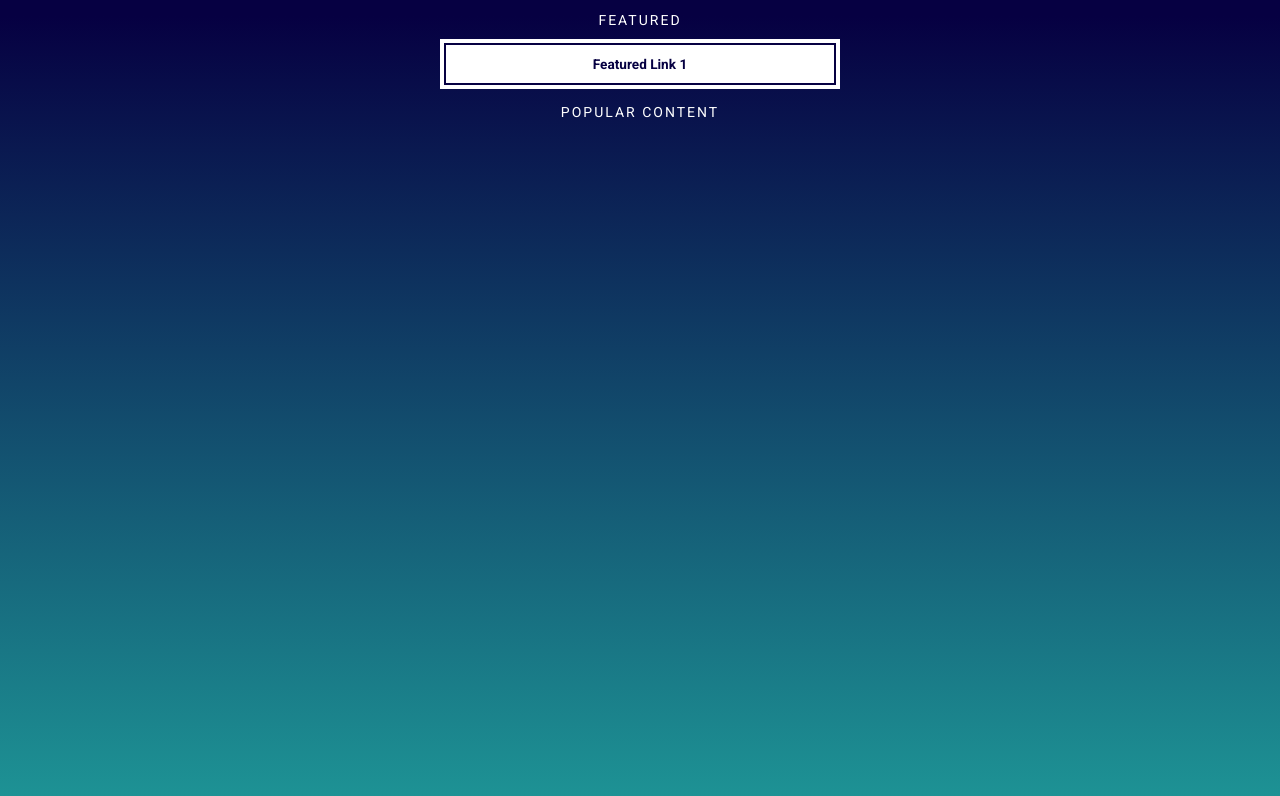
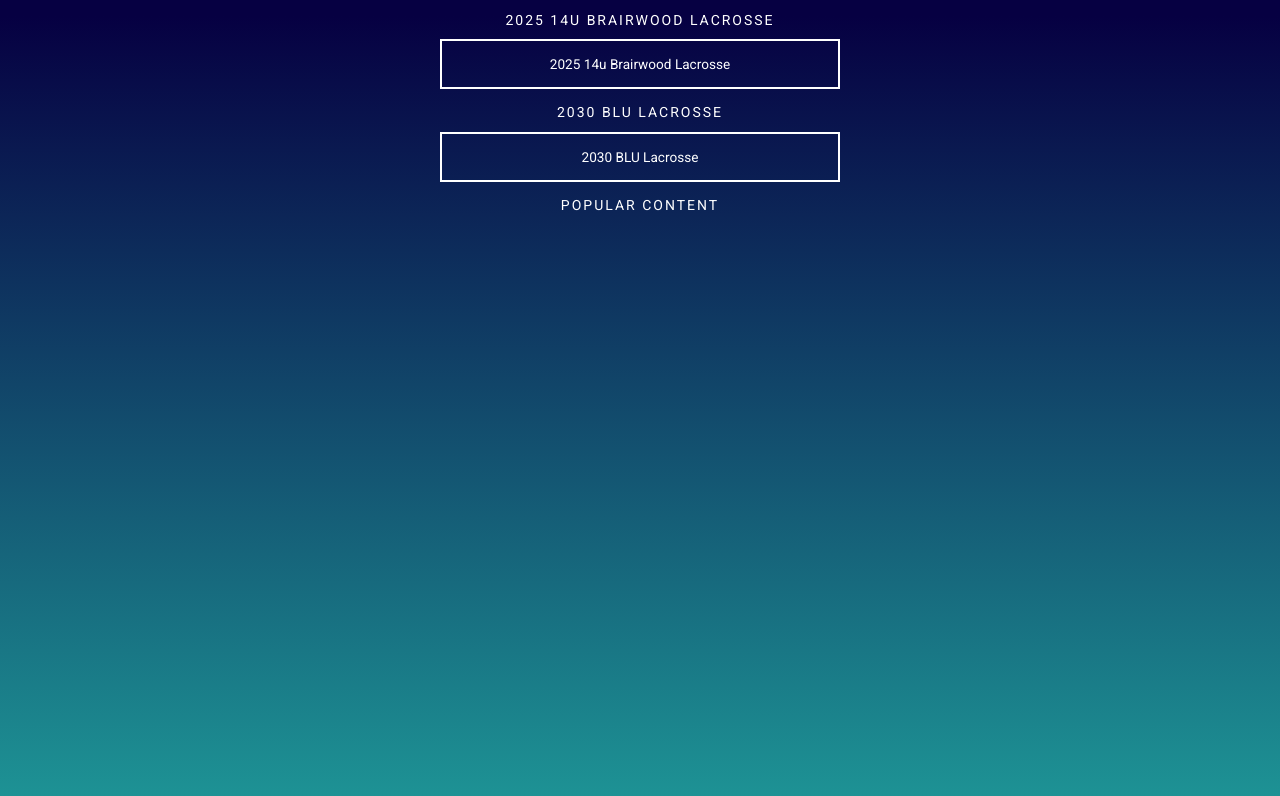
Before and after one commit to cakebuildcom/cakebuildcom.github.io, a website: page links/index.html in a window 1280 px wide. Drawn offline with Linux system fonts and the light colour scheme.

Commit message:
Update index.html

```diff
--- a/links/index.html
+++ b/links/index.html
@@ -15,8 +15,11 @@
         <!-- <img class="logo" src="img/logo.png" />  -->
 
         <!-- Featured -->
-        <h2>Featured</h2>
-        <a class="featured" href="">Featured Link 1</a>
+        <h2>2025 14u Brairwood Lacrosse</h2>
+        <a class="Lacrosse" href="https://www.amazon.com/photos/groups/share/Nlj-lXalRCmrfBpAE610kg.y0Dli3Ueo-oC2NjwEYSqHt">2025 14u Brairwood Lacrosse</a>
+
+        <h2>2030 BLU Lacrosse</h2>
+        <a class="Lacrosse" href="https://www.amazon.com/photos/groups/share/LVlEgNtPSPCYhmfIAcPH3w.gZPgSTC-V51yjsihofKSKc">2030 BLU Lacrosse</a>
 
         <!-- Popular Content -->
         <h2>Popular Content</h2>
```
